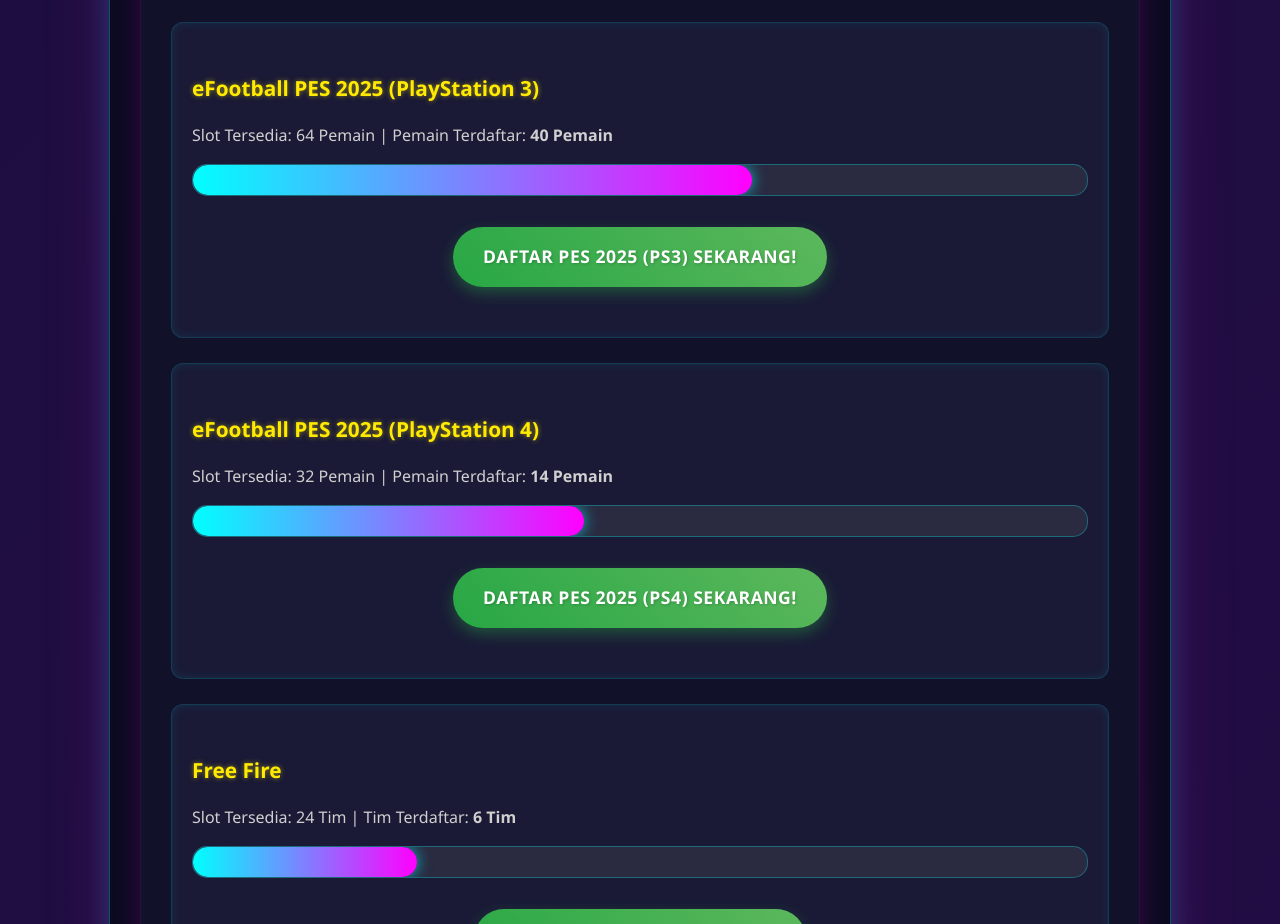
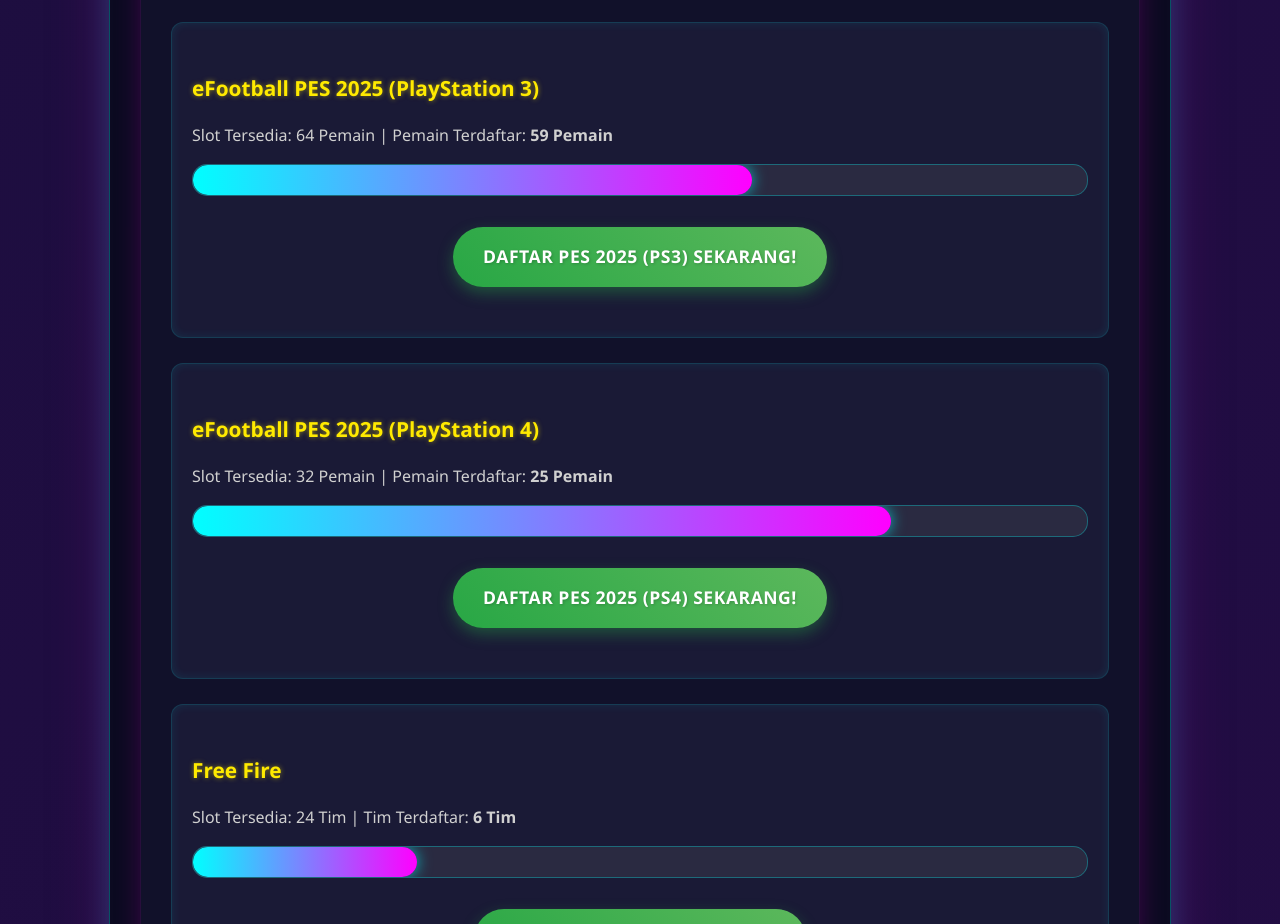
Before and after one commit to ZikryAl/EKSIS-FEST, a plain HTML site: page index.html in a window 1280 px wide. Shown: the part 1889-2813 px from the top of the page. Drawn offline with Linux system fonts and the light colour scheme.

Commit message:
Update index.html

```diff
--- a/index.html
+++ b/index.html
@@ -42,10 +42,10 @@
 
             <div class="game-progress">
                 <h4>eFootball PES 2025 (PlayStation 3)</h4>
-                <p>Slot Tersedia: 64 Pemain | Pemain Terdaftar: <strong>40 Pemain</strong></p>
+                <p>Slot Tersedia: 64 Pemain | Pemain Terdaftar: <strong>59 Pemain</strong></p>
                 <div class="progress-bar-container">
                     <div class="progress-bar-fill" style="width: 62.50%;"></div>
-                    <span class="progress-text">62.50% Terisi</span>
+                    <span class="progress-text">92.18% Terisi</span>
                 </div>
                 <p class="text-center">
                     <a href="https://wa.me/628970027977?text=Halo%20admin%20PES%2C%20saya%20mau%20daftar%20turnamen%20PES%20(2025)%20PS3%20Pandeglang%20Eksis%20Festival%20Season%203.%0ANama%3A%20%0A" target="_blank" class="button">DAFTAR PES 2025 (PS3) SEKARANG!</a>
@@ -54,9 +54,9 @@
 
             <div class="game-progress">
                 <h4>eFootball PES 2025 (PlayStation 4)</h4>
-                <p>Slot Tersedia: 32 Pemain | Pemain Terdaftar: <strong> 14 Pemain</strong></p>
+                <p>Slot Tersedia: 32 Pemain | Pemain Terdaftar: <strong> 25 Pemain</strong></p>
                 <div class="progress-bar-container">
-                    <div class="progress-bar-fill" style="width: 43.75%;"></div>
+                    <div class="progress-bar-fill" style="width: 78.12%;"></div>
                     <span class="progress-text">46.88% Terisi</span>
                 </div>
                 <p class="text-center">
```
